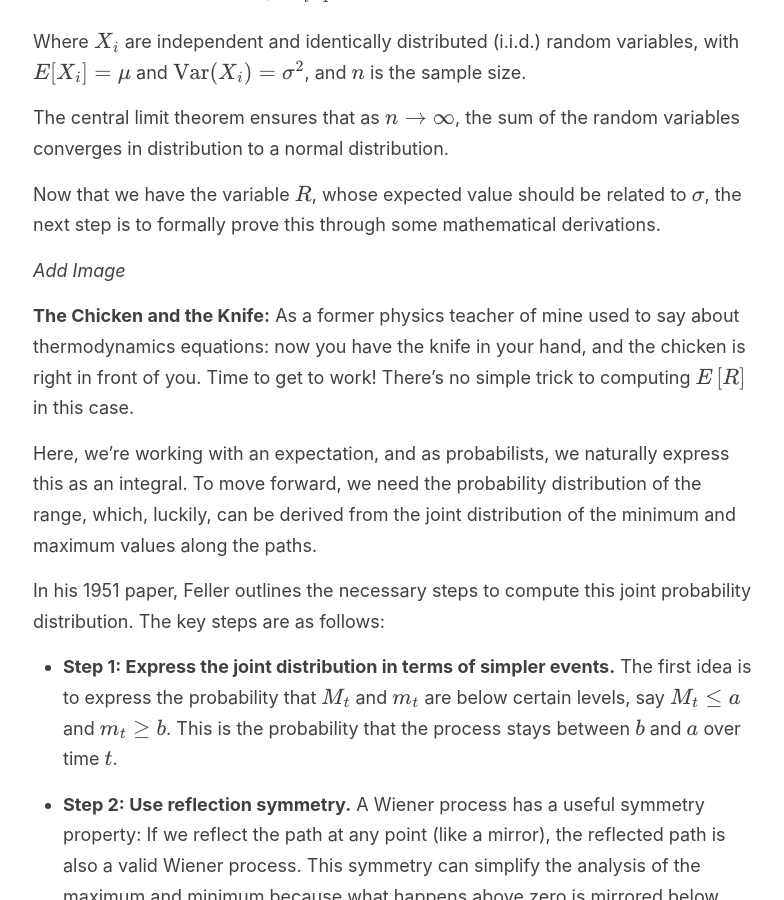
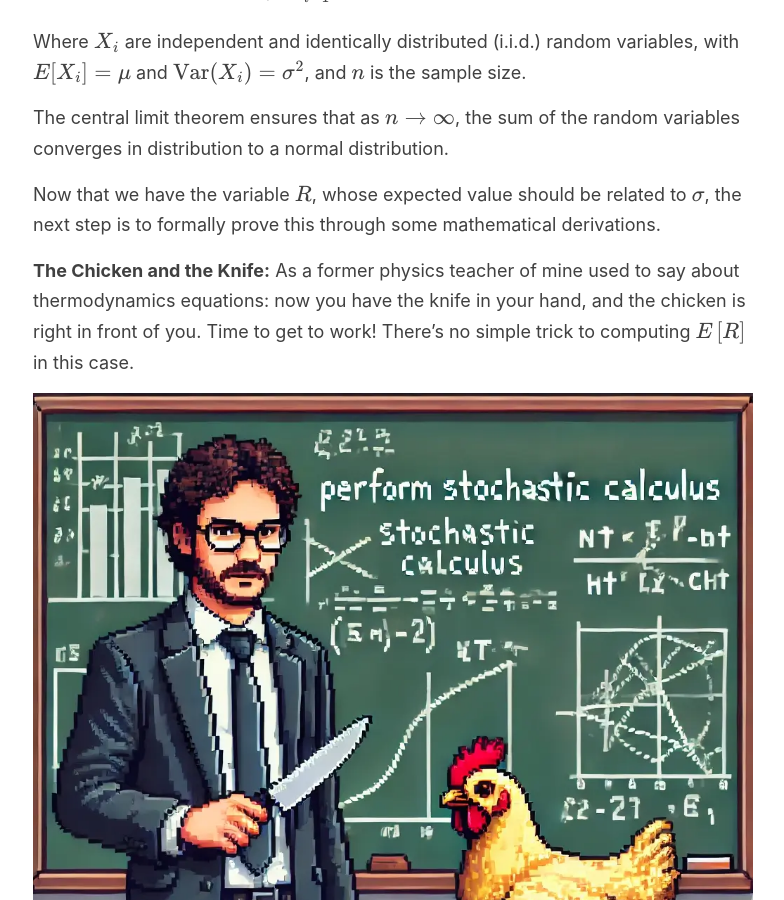
Before and after one commit to Zaltarba/blog, a Jekyll site: the page built from _posts/2024-09-27-BitcoinVolatility-3.md, in a window 1280 px wide and 900 px high, scrolled down 2385 px. Shown: the whole window, without its empty margins (247-1031 px from the left). Built offline with Jekyll 4.4.1, drawn with Linux system fonts in a browser that asks for light colours; formulas are drawn with MathJax 3; comment, search, counter and statistics services are not loaded.

Commit message:
Update 2024-09-27-BitcoinVolatility-3.md

```diff
--- a/_posts/2024-09-27-BitcoinVolatility-3.md
+++ b/_posts/2024-09-27-BitcoinVolatility-3.md
@@ -65,9 +65,9 @@ The central limit theorem ensures that as $ n \to \infty $, the sum of the rando
 
 Now that we have the variable $R$, whose expected value should be related to $ \sigma $, the next step is to formally prove this through some mathematical derivations.
 
-*Add Image*
+**The Chicken and the Knife:** As a former physics teacher of mine used to say about thermodynamics equations: now you have the knife in your hand, and the chicken is right in front of you. Time to get to work! There's no simple trick to computing $ E\left[ R \right] $ in this case.
 
-**The Chicken and the Knife:** As a former physics teacher of mine used to say about thermodynamics equations: now you have the knife in your hand, and the chicken is right in front of you. Time to get to work! There's no simple trick to computing $ E\left[ R \right] $ in this case.
+![figure 0](/blog/images/chicken_and_the_knife.webp)
 
 Here, we're working with an expectation, and as probabilists, we naturally express this as an integral. To move forward, we need the probability distribution of the range, which, luckily, can be derived from the joint distribution of the minimum and maximum values along the paths.
 
```
